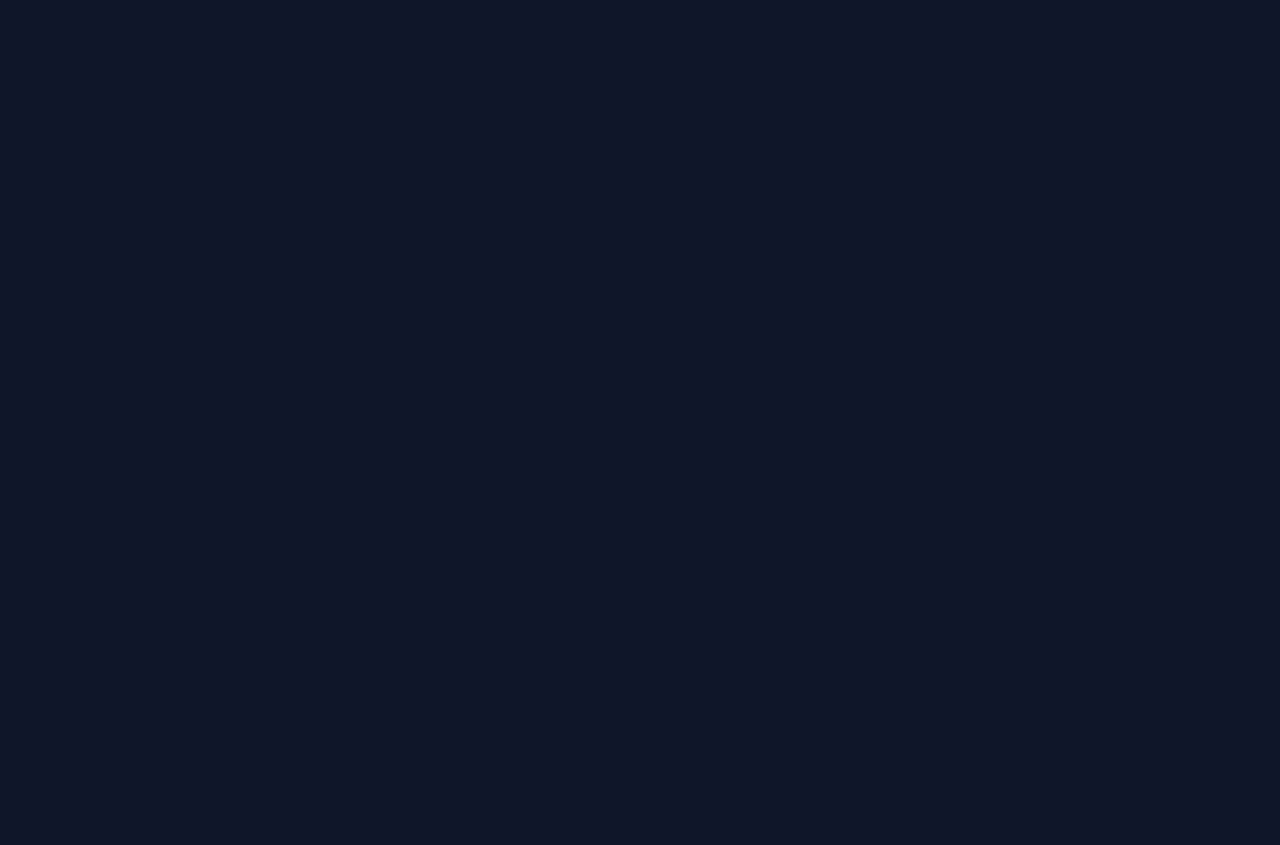
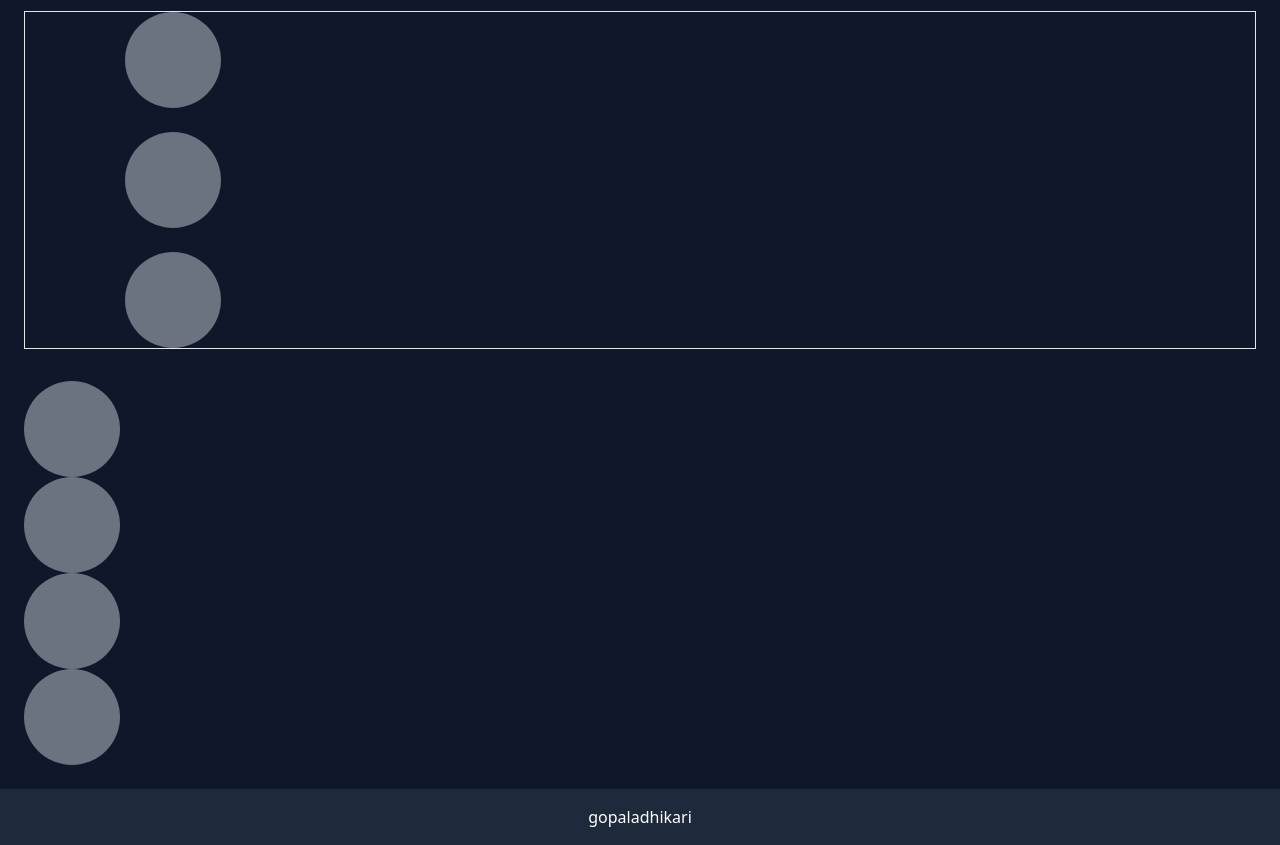
Before and after one commit to gopaladhikari/docs, a React (Vite) app in the folder framer-motion/: page /animation in a window 1280 px wide. Shown: the part 1140-1985 px from the top of the page. Before the commit the page ends 1007 px from the top, so only its background shows below. Built offline with nearby package versions, Linux system fonts and the light colour scheme.

Commit message:
framer motion animation

```diff
--- a/framer-motion/index.html
+++ b/framer-motion/index.html
@@ -16,5 +16,10 @@
 	<body>
 		<div id="root"></div>
 		<script type="module" src="/src/main.tsx"></script>
+		<script>
+			document.addEventListener("contextmenu", (e) => {
+				e.preventDefault();
+			});
+		</script>
 	</body>
 </html>
--- a/framer-motion/src/pages/animation.tsx
+++ b/framer-motion/src/pages/animation.tsx
@@ -9,8 +9,21 @@ export function Animation() {
 	};
 
 	const list: Variants = {
-		visible: { opacity: 1, transition: { duration: 2, ease: "linear" } },
-		hidden: { opacity: 0 },
+		visible: {
+			opacity: 1,
+			transition: {
+				when: "beforeChildren",
+				staggerChildren: 0.3,
+				bounce: 6,
+				damping: 0.5,
+			},
+		},
+		hidden: {
+			opacity: 0,
+			transition: {
+				when: "afterChildren",
+			},
+		},
 	};
 
 	const item: Variants = {
@@ -122,6 +135,135 @@ export function Animation() {
 					<motion.li variants={item}> This is list item</motion.li>
 				</motion.ul>
 			</section>
+
+			<section>
+				<h2># Orchestration</h2>
+				<motion.ul initial="hidden" animate="visible" variants={list}>
+					<motion.li variants={item}> This is list item</motion.li>
+					<motion.li variants={item}> This is list item</motion.li>
+					<motion.li variants={item}> This is list item</motion.li>
+				</motion.ul>
+			</section>
+
+			<motion.section
+				className="flex flex-col gap-6 border"
+				animate={{ opacity: 1, x: 0 }}
+				initial={{
+					x: -200,
+					opacity: 1,
+				}}
+				transition={{
+					duration: 1,
+					ease: "linear",
+					when: "beforeChildren",
+				}}
+			>
+				<motion.div
+					initial={{
+						x: 0,
+					}}
+					transition={{
+						duration: 2,
+						ease: "easeIn",
+						when: "afterChildren",
+					}}
+					animate={{
+						x: 100,
+					}}
+					className="size-24 bg-gray-500 rounded-full"
+				></motion.div>
+
+				<motion.div
+					initial={{
+						x: 0,
+					}}
+					transition={{
+						duration: 2,
+						ease: "easeIn",
+					}}
+					animate={{
+						x: 100,
+					}}
+					className="size-24 bg-gray-500 rounded-full"
+				></motion.div>
+
+				<motion.div
+					initial={{
+						x: 0,
+					}}
+					transition={{
+						duration: 2,
+						ease: "easeIn",
+					}}
+					animate={{
+						x: 100,
+					}}
+					className="size-24 bg-gray-500 rounded-full"
+				></motion.div>
+			</motion.section>
+
+			<motion.section
+				initial={{ opacity: 0, x: -200 }}
+				animate={{
+					opacity: 1,
+					x: 0,
+					transition: {
+						when: "beforeChildren",
+						staggerChildren: 0.3,
+						bounce: 6,
+						damping: 0.5,
+					},
+				}}
+			>
+				<motion.div
+					initial={{
+						opacity: 0,
+					}}
+					animate={{
+						opacity: 1,
+						transition: {
+							when: "afterChildren",
+						},
+					}}
+					className="size-24 rounded-full bg-gray-500"
+				></motion.div>
+				<motion.div
+					initial={{
+						opacity: 0,
+					}}
+					animate={{
+						opacity: 1,
+						transition: {
+							when: "afterChildren",
+						},
+					}}
+					className="size-24 rounded-full bg-gray-500"
+				></motion.div>
+				<motion.div
+					initial={{
+						opacity: 0,
+					}}
+					animate={{
+						opacity: 1,
+						transition: {
+							when: "afterChildren",
+						},
+					}}
+					className="size-24 rounded-full bg-gray-500"
+				></motion.div>
+				<motion.div
+					initial={{
+						opacity: 0,
+					}}
+					animate={{
+						opacity: 1,
+						transition: {
+							when: "afterChildren",
+						},
+					}}
+					className="size-24 rounded-full bg-gray-500"
+				></motion.div>
+			</motion.section>
 		</>
 	);
 }
--- /dev/null
+++ b/framer-motion/src/partials/footer.tsx
@@ -0,0 +1,5 @@
+export function Footer() {
+	return (
+		<footer className="bg-slate-800 text-center p-4">gopaladhikari</footer>
+	);
+}
--- a/framer-motion/src/partials/layout.tsx
+++ b/framer-motion/src/partials/layout.tsx
@@ -2,6 +2,7 @@ import { Outlet, useLocation } from "react-router-dom";
 import { Header } from "./header";
 import { useEffect } from "react";
 import { site } from "../config/site";
+import { Footer } from "./footer";
 
 export function Layout() {
 	const { pathname } = useLocation();
@@ -29,6 +30,7 @@ export function Layout() {
 			<main role="main" className="p-6 min-h-screen space-y-8 container">
 				<Outlet />
 			</main>
+			<Footer />
 		</>
 	);
 }
```
